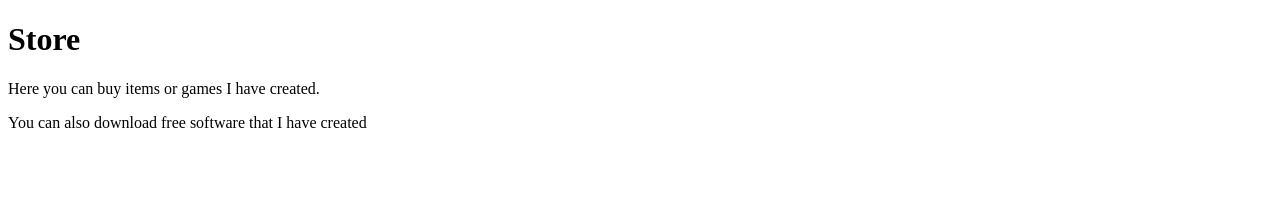
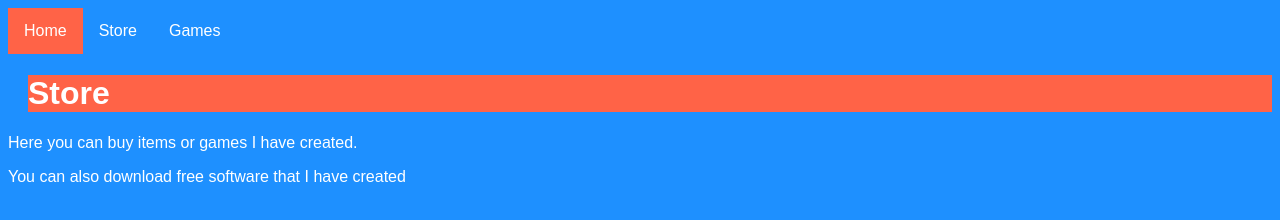
Before and after one commit to Scratchysoft/store, a plain HTML site: page index.html in a window 1280 px wide. Drawn offline with Linux system fonts and the light colour scheme.

Commit message:
Update index.html

```diff
--- a/index.html
+++ b/index.html
@@ -2,8 +2,56 @@
 <html>
 <head>
 <title>Store</title>
+<link rel="shortcut icon" href="https://raw.githubusercontent.com/Scratchysoft/home/master/Scratchysoft%20logo.jpg" />
 </head>
+<style>
+ body {
+    background-color: DodgerBlue;
+    color: White;
+    font-family: "Arial";
+}
+
+h1 {
+    background-color: Tomato;
+    color: White;
+ font-family: "Arial";
+    margin-left: 20px;
+}
+ ul {
+    list-style-type: none;
+    margin: 0;
+    padding: 0;
+    overflow: hidden;
+    background-color: #1e90ff;
+}
+
+li {
+    float: left;
+}
+
+li a {
+    display: block;
+    color: white;
+    text-align: center;
+    padding: 14px 16px;
+    text-decoration: none;
+}
+
+li a:hover:not(.active) {
+    background-color: #111;
+}
+
+.active {
+    background-color: #ff6347;
+}
+</style>
 <body>
+
+ <ul>
+  <li><a style="color:white" class="active" href="/home">Home</a></li>
+  <li><a style="color:white" href="/store">Store</a></li>
+  <li><a style="color:white" href="/onlinegames">Games</a></li>
+</ul>
 
 <h1>Store</h1>
 <p>Here you can buy items or games I have created.</p>
```
